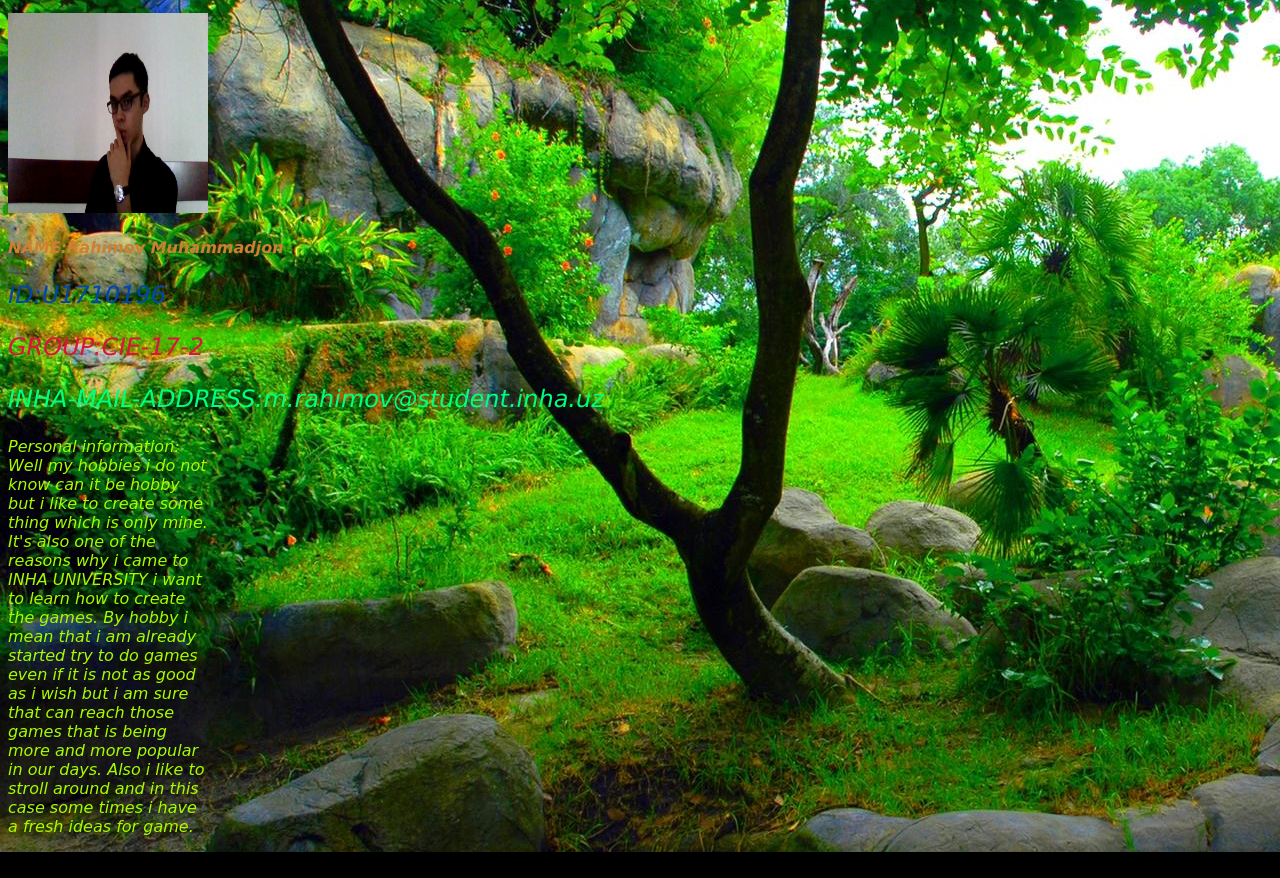
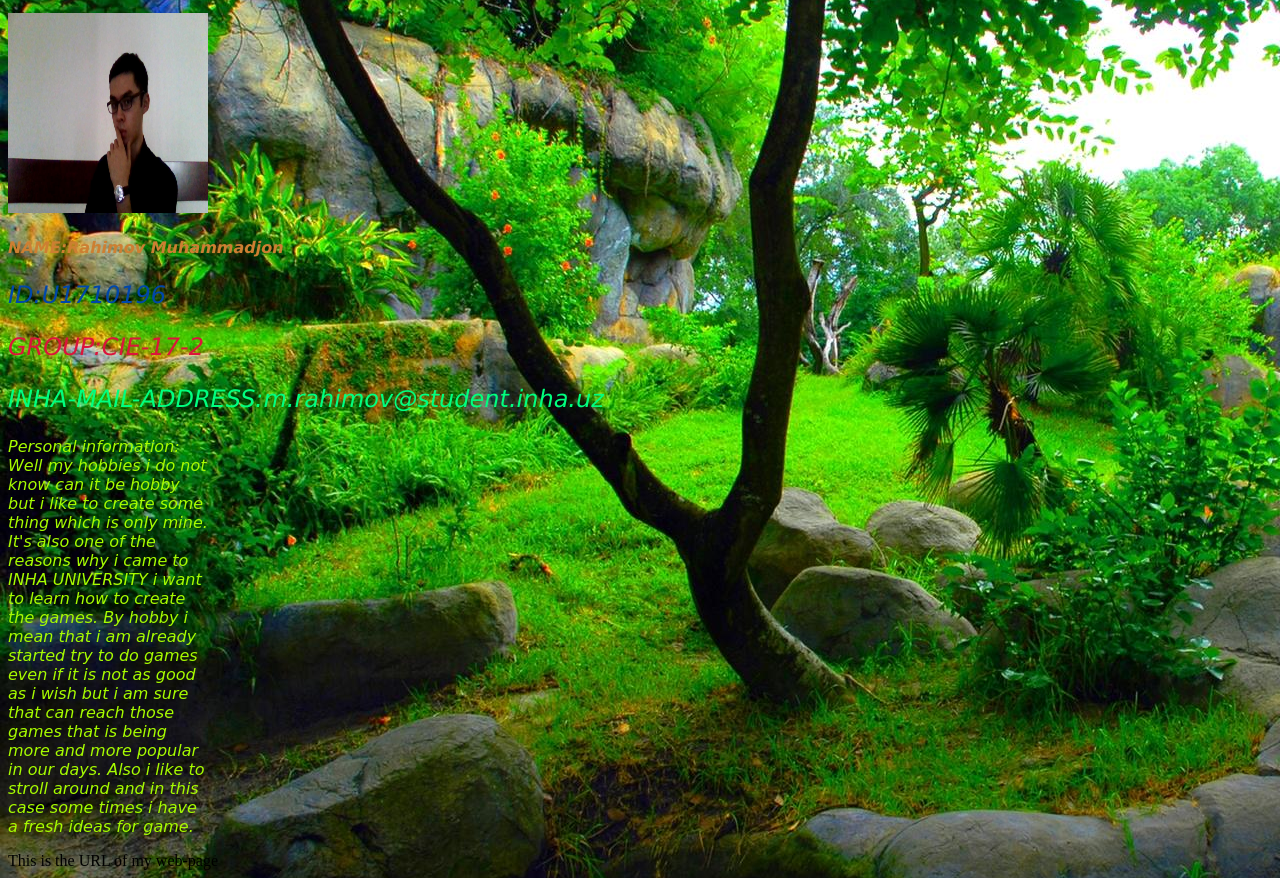
Before and after one commit to Mrakhimov777/mrakhimov1998.github.io, a plain HTML site: page index.htm in a window 1280 px wide. Shown: the part 73-951 px from the top of the page. Before the commit the page ends 925 px from the top, so only its background shows below. Drawn offline with Linux system fonts and the light colour scheme.

Commit message:
Update index.htm

```diff
--- a/index.htm
+++ b/index.htm
@@ -48,7 +48,7 @@ color: #aaa
 <p style="color:#DC143C;font-family:verdana;font-size:150%;text-align:left;"><i>GROUP:CIE-17-2</i></p>
 <p style="color:#00FF7F;font-family:verdana;font-size:150%;text-align:left;"><i>INHA-MAIL-ADDRESS:m.rahimov@student.inha.uz</i></p>
 <p style="color:#A7FC00;font-family:cursive; width: 200px;text-align:left;"><i>Personal information:<br>Well my hobbies i do not know can it be hobby but i like to create some thing which is only mine. It's also one of the reasons why i came to INHA UNIVERSITY i want to learn how to create the games. By hobby i mean that i am already started try to do games even if it is not as good as i wish but i am sure that can reach those games that is being more and more popular in our days. Also i like to stroll around and in this case some times i have a fresh ideas for game.</i> </p>
-    <a href="mrakhimov1998.github.io"></a>
+    <a href="https://mrakhimov1998.github.io/">This is the URL of my web-page</a>
 
 
 
```
